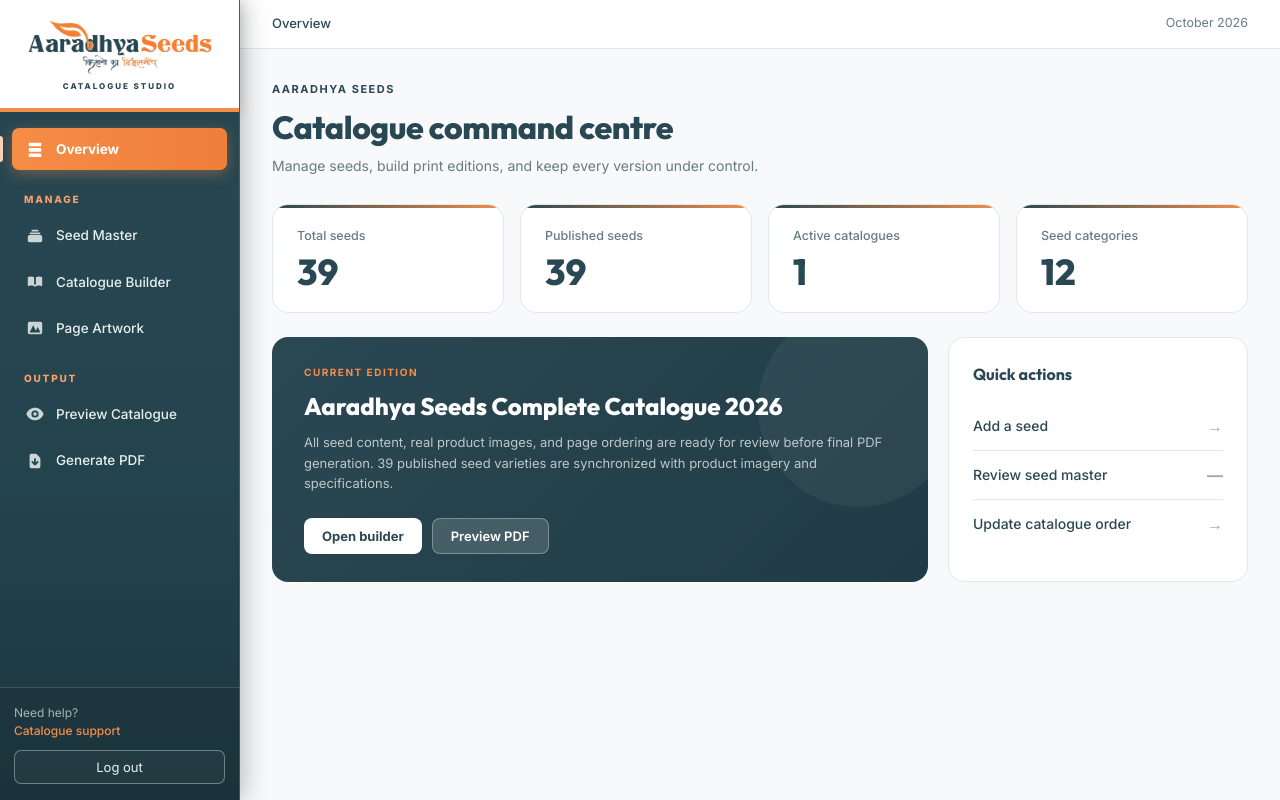
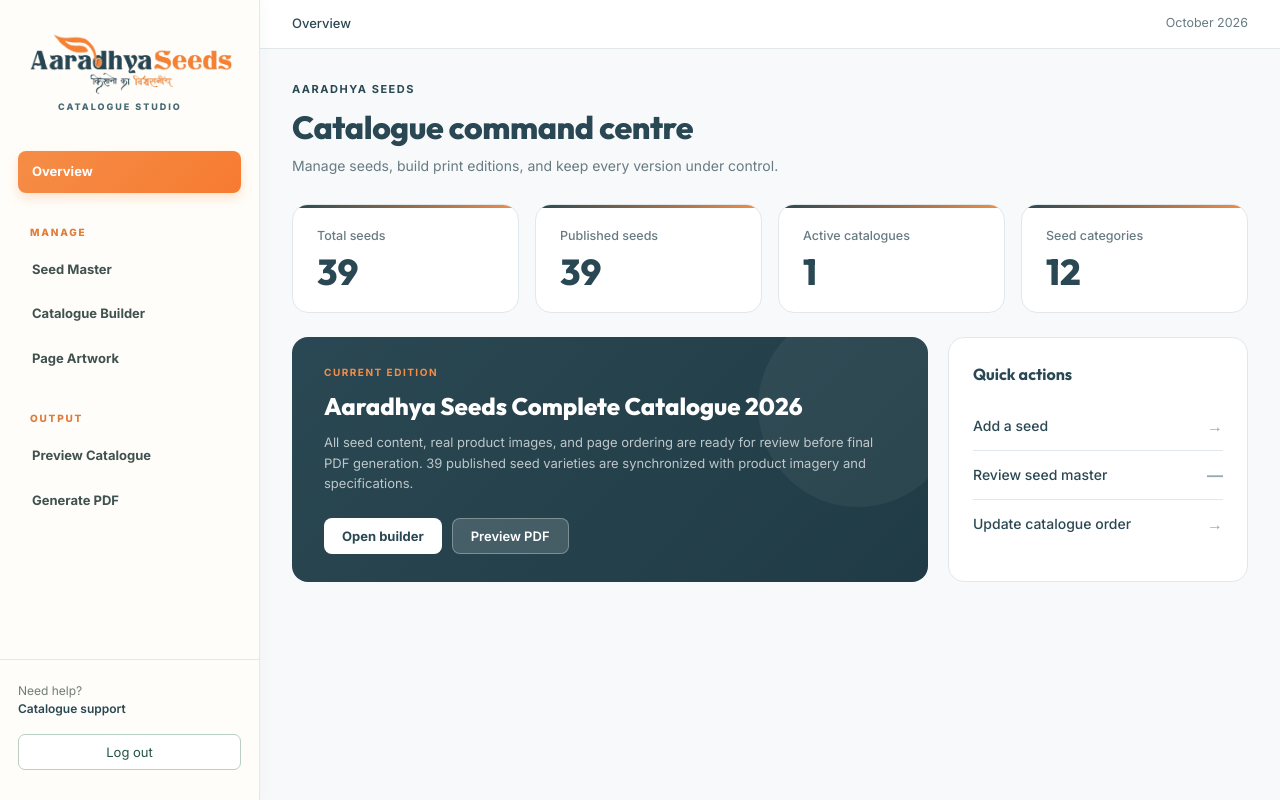
Before and after one commit to operationsupport-aaradhyagroup/SAPL-Catalog-Generator, a website: page index.html in a window 1280 px wide. Drawn offline with nearby package versions, Linux system fonts and the light colour scheme.

Commit message:
Refresh sidebar with clean catalogue studio design

```diff
--- a/style.css
+++ b/style.css
@@ -52,32 +52,32 @@ body {
    SIDEBAR
    ================================================================ */
 .sidebar {
-  width: 240px;
+  width: 260px;
   min-height: 100vh;
-  background: linear-gradient(180deg, #2a4853 0%, #23434d 60%, #1c3740 100%);
+  background: #fffdf9;
   display: flex;
   flex-direction: column;
   position: fixed;
   top: 0; left: 0;
   z-index: 100;
-  border-right: 1px solid rgba(245,141,71,.26);
-  box-shadow: 4px 0 24px rgba(0,0,0,0.25);
+  border-right: 1px solid #eee6dd;
+  box-shadow: 2px 0 14px rgba(42, 72, 83, .04);
 }
 
 .sidebar-logo {
   display: flex;
   align-items: center;
-  justify-content: center;
+  justify-content: flex-start;
   flex-wrap: wrap;
   gap: 6px;
-  padding: 20px 18px 16px;
-  border-bottom: 4px solid #f58d47;
-  background: #ffffff;
-  box-shadow: 0 3px 12px rgba(17, 43, 51, .18);
-}
-
-.sidebar-brand-logo { width: 184px; height: auto; display: block; }
-.sidebar-brand-sub { width: 100%; color: #2a4853; font-size: 8px; font-weight: 800; letter-spacing: 2px; text-align: center; }
+  padding: 34px 30px 30px;
+  border-bottom: 0;
+  background: transparent;
+  box-shadow: none;
+}
+
+.sidebar-brand-logo { width: 202px; height: auto; display: block; }
+.sidebar-brand-sub { width: 100%; color: #456a74; font-size: 9px; font-weight: 800; letter-spacing: 2px; text-align: left; padding-left: 28px; }
 
 .logo-text {
   display: flex;
@@ -107,7 +107,7 @@ body {
 
 .sidebar-nav {
   flex: 1;
-  padding: 16px 12px;
+  padding: 8px 18px 24px;
   overflow-y: auto;
 }
 
@@ -115,87 +115,74 @@ body {
   font-size: 10px;
   font-weight: 800;
   letter-spacing: 1.8px;
-  color: #f6a06b;
-  padding: 18px 12px 7px;
+  color: var(--accent-hover);
+  padding: 29px 12px 9px;
   text-transform: uppercase;
 }
 
 .nav-item {
   display: flex;
   align-items: center;
-  gap: 12px;
+  gap: 0;
   padding: 11px 14px;
-  border-radius: 7px;
-  color: #e7f0ee;
+  border-radius: 8px;
+  color: #40524f;
   text-decoration: none;
-  font-size: 13.5px;
-  font-weight: 500;
-  margin-bottom: 4px;
+  font-size: 13px;
+  font-weight: 700;
+  margin-bottom: 3px;
   transition: all 0.22s cubic-bezier(0.4, 0, 0.2, 1);
   cursor: pointer;
   position: relative;
 }
 
 .nav-item:hover {
-  background: rgba(255,255,255,.12);
-  color: #ffffff;
-  transform: translateX(4px);
+  background: #fff1e8;
+  color: var(--accent-hover);
+  transform: none;
 }
 
 .nav-item.active {
-  background: linear-gradient(90deg, #f58d47 0%, #ef7e39 100%);
+  background: linear-gradient(135deg, #f58d47 0%, #f77b31 100%);
   color: #ffffff;
   font-weight: 700;
-  box-shadow: 0 4px 14px rgba(245,141,71,0.34);
-}
-
-.nav-item.active::before {
-  content: '';
-  position: absolute;
-  left: -12px;
-  top: 8px; bottom: 8px;
-  width: 3px;
-  background: #fbd0b4;
-  border-radius: 0 3px 3px 0;
+  box-shadow: 0 5px 12px rgba(245,141,71,.23);
 }
 
 .nav-item.active .nav-icon { color: #ffffff; }
 
 .nav-icon {
-  width: 18px;
-  height: 18px;
-  flex-shrink: 0;
-  opacity: .85;
+  display: none;
 }
 
 .nav-item.active .nav-icon { opacity: 1; }
 
 .sidebar-footer {
-  padding: 16px 14px;
-  border-top: 1px solid rgba(255,255,255,.14);
-  background: rgba(0,0,0,.08);
+  padding: 22px 18px 30px;
+  border-top: 1px solid #eee6dd;
+  background: #fffdf9;
 }
 
 .footer-help {
   display: flex;
   flex-direction: column;
   font-size: 12px;
-  color: rgba(231,240,238,.68);
-  margin-bottom: 10px;
+  color: #6f7d79;
+  margin-bottom: 16px;
 }
 
 .footer-help a {
-  color: #f58d47;
+  color: var(--primary);
   text-decoration: none;
-  font-weight: 500;
+  font-weight: 600;
 }
 
 .btn-logout {
   width: 100%;
-  padding: 8px;
-  border: 1px solid rgba(231,240,238,.38);
-  background: rgba(255,255,255,.04);
-  color: #e7f0ee;
+  padding: 9px;
+  border: 1px solid #b9d0c3;
+  background: #ffffff;
+  color: #245444;
   border-radius: 7px;
   font-size: 13px;
   cursor: pointer;
@@ -204,15 +191,15 @@ body {
 }
 
 .btn-logout:hover {
-  background: rgba(255,255,255,.08);
-  color: #fff;
+  background: #eff8f1;
+  color: #174234;
 }
 
 /* ================================================================
    MAIN CONTENT
    ================================================================ */
 .main-content {
-  margin-left: 240px;
+  margin-left: 260px;
   flex: 1;
   min-height: 100vh;
   display: flex;
```
